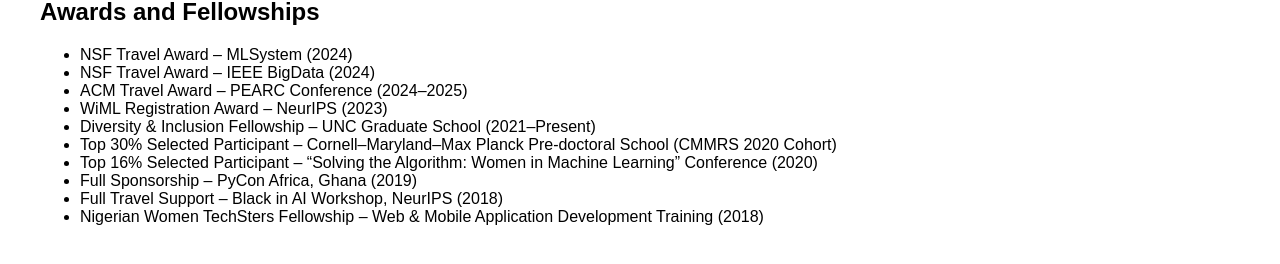
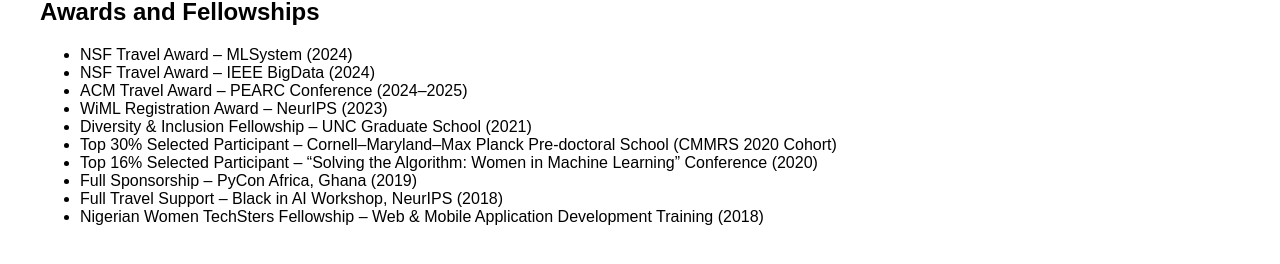
Before and after one commit to wumirose/wumirose.github.io, a Jekyll site: the page built from awards.md, in a window 1280 px wide. Shown: the part 132-396 px from the top of the page. Built offline with Jekyll 4.4.1, drawn with Linux system fonts in a browser that asks for light colours.

Commit message:
Update awards.md

```diff
--- a/awards.md
+++ b/awards.md
@@ -9,7 +9,7 @@ title: Awards and Fellowships
 - NSF Travel Award – IEEE BigData (2024)
 - ACM Travel Award – PEARC Conference (2024–2025)
 - WiML Registration Award – NeurIPS (2023)
-- Diversity & Inclusion Fellowship – UNC Graduate School (2021–Present)
+- Diversity & Inclusion Fellowship – UNC Graduate School (2021)
 - Top 30% Selected Participant – Cornell–Maryland–Max Planck Pre-doctoral School (CMMRS 2020 Cohort)
 - Top 16% Selected Participant – “Solving the Algorithm: Women in Machine Learning” Conference (2020)
 - Full Sponsorship – PyCon Africa, Ghana (2019)
```
